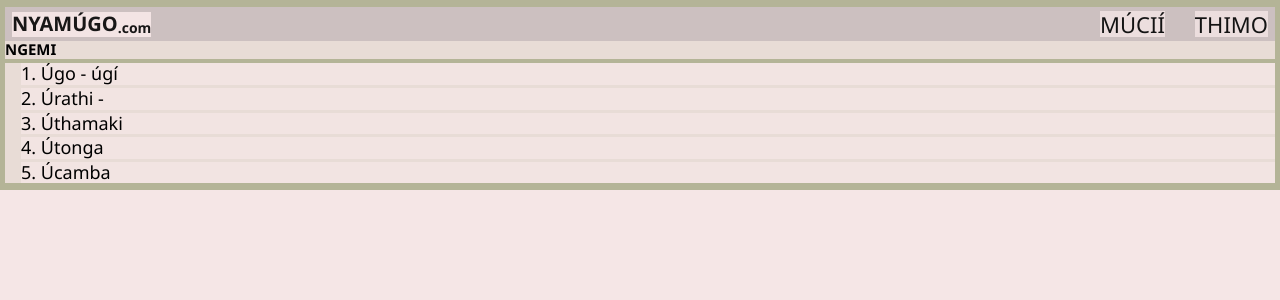
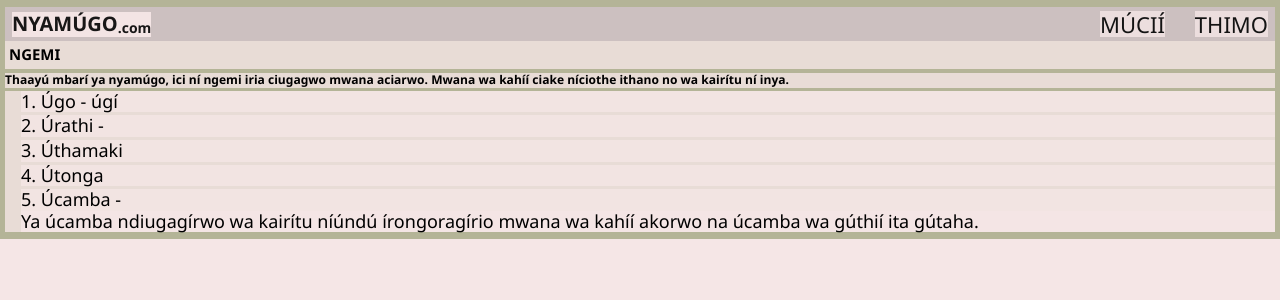
Before and after one commit to mimi764/gikuyu, a React (Create React App) app: page /ngemi in a window 1280 px wide. Shown: the top 300 px of the page. Built offline with nearby package versions, Linux system fonts and the light colour scheme.

Commit message:
update files

```diff
--- a/public/index.html
+++ b/public/index.html
@@ -12,7 +12,7 @@
       content="Gikuyu culture."
     />
 
-    <link class="iconn" type="image" rel="icon" href="../src/images/favicon.ico" />
+    <link  type="image/x-icon" rel="icon" href="../src/images/favicon.ico" />
     <!--
       manifest.json provides metadata used when your web app is installed on a
       user's mobile device or desktop. See https://developers.google.com/web/fundamentals/web-app-manifest/
@@ -44,3 +44,7 @@
     -->
   </body>
 </html>
+<link rel="apple-touch-icon" sizes="180x180" href="/apple-touch-icon.png">
+<link rel="icon" type="image/png" sizes="32x32" href="/favicon-32x32.png">
+<link rel="icon" type="image/png" sizes="16x16" href="/favicon-16x16.png">
+<link rel="manifest" href="/site.webmanifest">
--- a/src/NGemi/Ngemi.css
+++ b/src/NGemi/Ngemi.css
@@ -12,6 +12,7 @@
 
 .ngemi h5{
     margin-bottom: 4px;
+    padding: 5px 4px;
 }
 .ngemi ul{
 
--- a/src/NGemi/Ngemi.jsx
+++ b/src/NGemi/Ngemi.jsx
@@ -7,13 +7,21 @@ const Ngemi = () => {
     <div className='ngemi'>
         <Navbar/>
         <h5>NGEMI</h5>
+        <h6>
+          Thaayú mbarí ya nyamúgo, ici ní ngemi iria ciugagwo mwana aciarwo.
+           Mwana wa kahíí ciake níciothe ithano no wa kairítu ní inya.
+
+        </h6>
         <ul>
 
     <li>    1.  Úgo - úgí </li>
 <li>2.  Úrathi - </li>
 <li>3.  Úthamaki </li>
 <li>4.  Útonga </li>
-<li>5.  Úcamba</li>
+<li>5.  Úcamba - <p>
+   Ya úcamba ndiugagírwo wa kairítu níúndú írongoragírio
+           mwana wa kahíí akorwo na úcamba wa gúthií ita gútaha.
+  </p></li>
   </ul>
     </div>
   )
```
Also changed, not shown: public/manifest.json, 1 other file (tests, documents, lock files or other folders).
